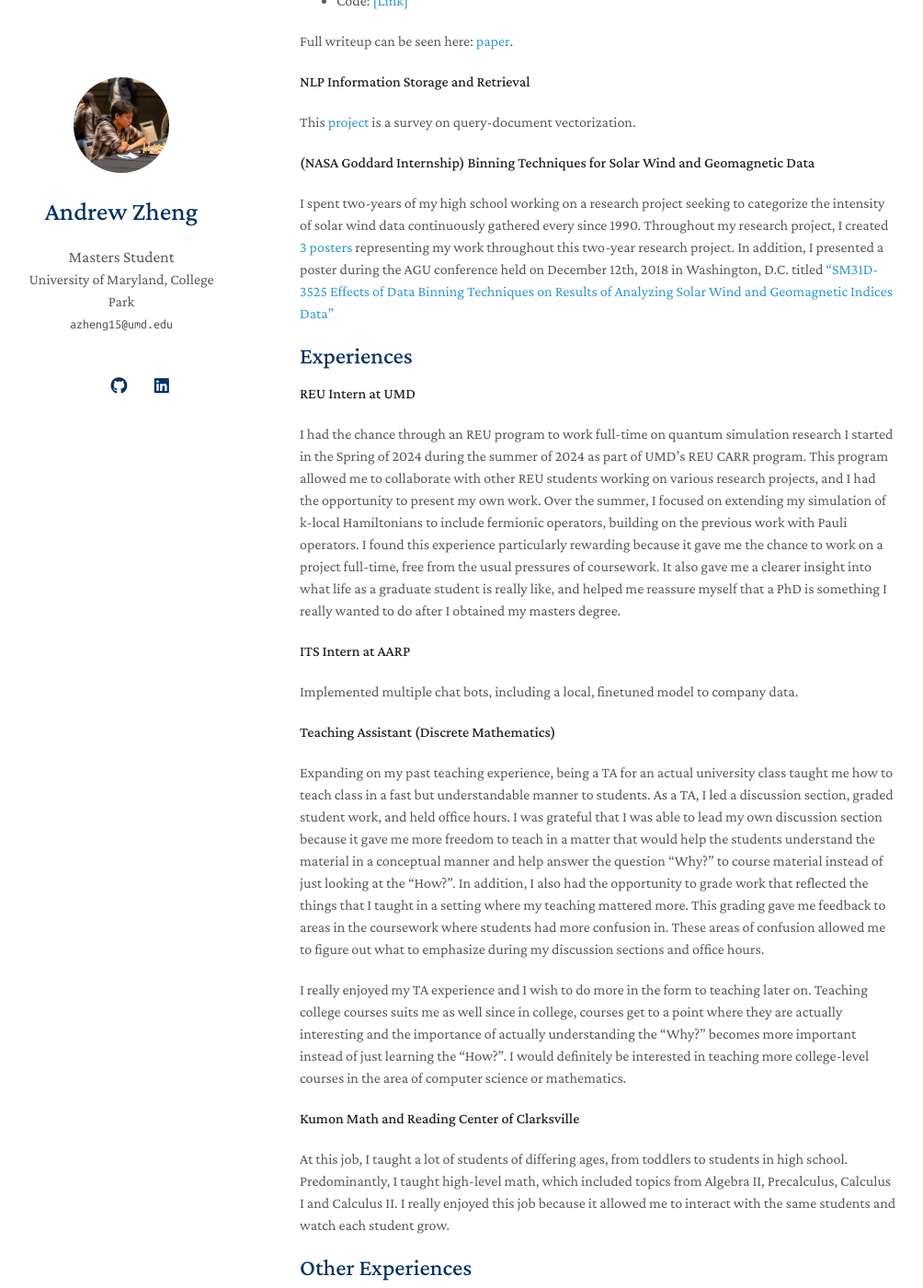
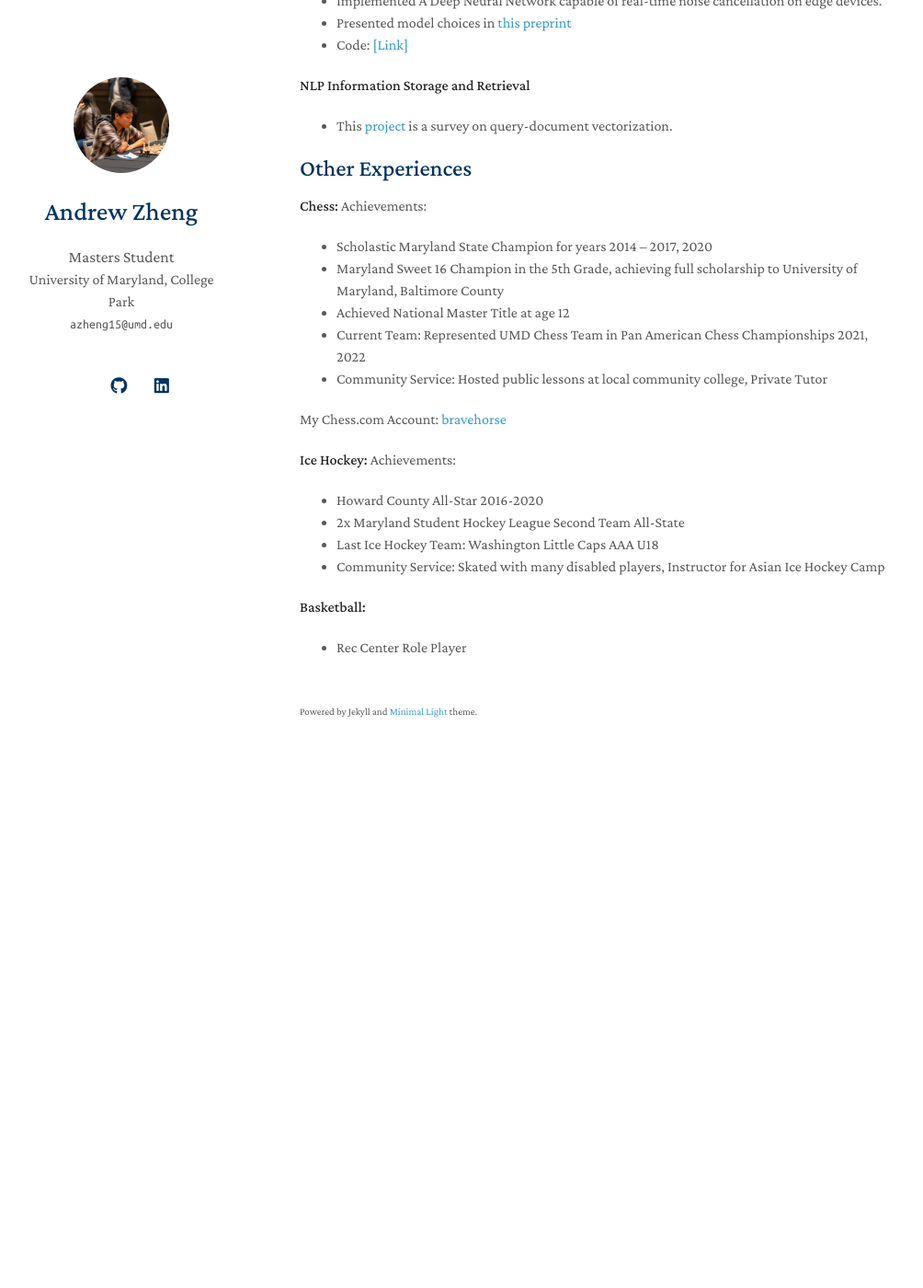
Before and after one commit to JAndrewZheng/jandrewzheng.github.io, a Jekyll site: the page built from index.md, in a window 1280 px wide and 1400 px high, scrolled down 729 px. Shown: the whole window at 92% size, without its empty margins (144-1148 px from the left). Built offline with Jekyll 4.4.1, drawn with Linux system fonts in a browser that asks for light colours; nearby versions of some CDN libraries; a style sheet for code colours, icons or effects is not loaded; our own code applies the rules of GitHub Pages for plain Markdown files; after the commit the page ends 1583 px from its top, so only the background shows below that; some of the changed text lies outside the part shown.

```diff
--- a/index.md
+++ b/index.md
@@ -30,18 +30,11 @@ My research interests lie in the explainability of AI agents through theoretical
 - Presented model choices in <a href="https://github.com/Brandonio-c/ClearComm-NN">this preprint</a>
 - Code: <a href="https://github.com/Brandonio-c/ClearComm-NN">[Link]</a>
 
-Full writeup can be seen here: <a href="https://arxiv.org/abs/2405.20884">paper</a>.
-
 **NLP Information Storage and Retrieval**
 
-This <a href="https://github.com/rifaaQ/cmsc674">project</a> is a survey on query-document vectorization.
+- This <a href="https://github.com/rifaaQ/cmsc674">project</a> is a survey on query-document vectorization.
 
-**(NASA Goddard Internship) Binning Techniques for Solar Wind and Geomagnetic Data**
-
-I spent two-years of my high school working on a research project seeking to categorize the intensity of solar wind data continuously gathered every since 1990. Throughout my research project, I created <a href="https://drive.google.com/drive/u/0/folders/1kQjVQ5YEQRJgyfJcXdeBf3LZXl0UATRK">3 posters</a> representing my work throughout this two-year research project. In addition, I presented a poster during the AGU conference held on December 12th, 2018 in Washington, D.C. titled
-<a href="https://agu.confex.com/agu/fm18/meetingapp.cgi/Paper/396419">"SM31D-3525 Effects of Data Binning Techniques on Results of Analyzing Solar Wind and Geomagnetic Indices Data”</a>
-
-## Experiences
+<!-- ## Experiences
 
 **REU Intern at UMD**
 
@@ -59,7 +52,7 @@ I really enjoyed my TA experience and I wish to do more in the form to teaching
 
 **Kumon Math and Reading Center of Clarksville**
 
-At this job, I taught a lot of students of differing ages, from toddlers to students in high school. Predominantly, I taught high-level math, which included topics from Algebra II, Precalculus, Calculus I and Calculus II. I really enjoyed this job because it allowed me to interact with the same students and watch each student grow.
+At this job, I taught a lot of students of differing ages, from toddlers to students in high school. Predominantly, I taught high-level math, which included topics from Algebra II, Precalculus, Calculus I and Calculus II. I really enjoyed this job because it allowed me to interact with the same students and watch each student grow.  -->
 
 ## Other Experiences
 
```
Also changed, not shown: other parts of index.md (+5 -5 lines).
